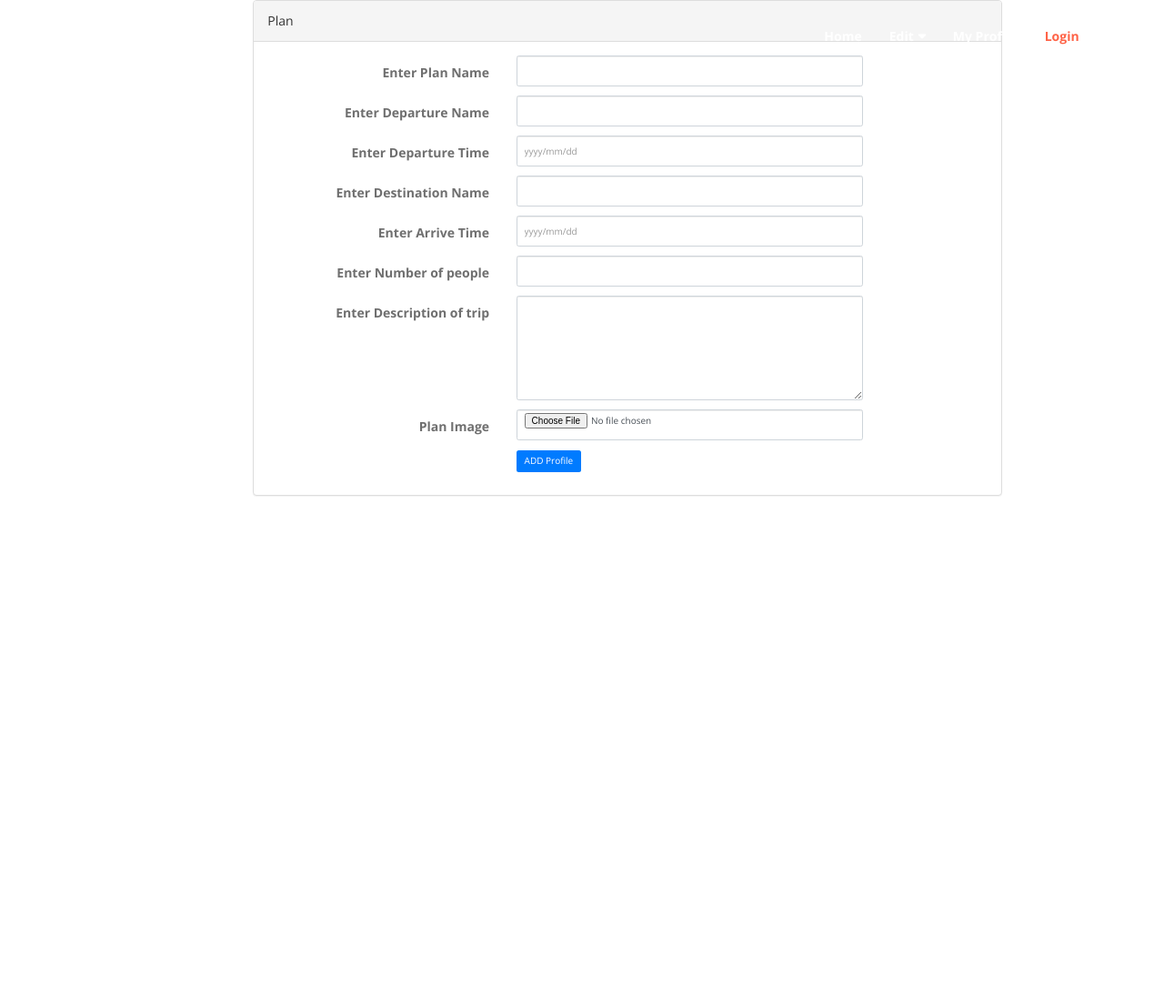
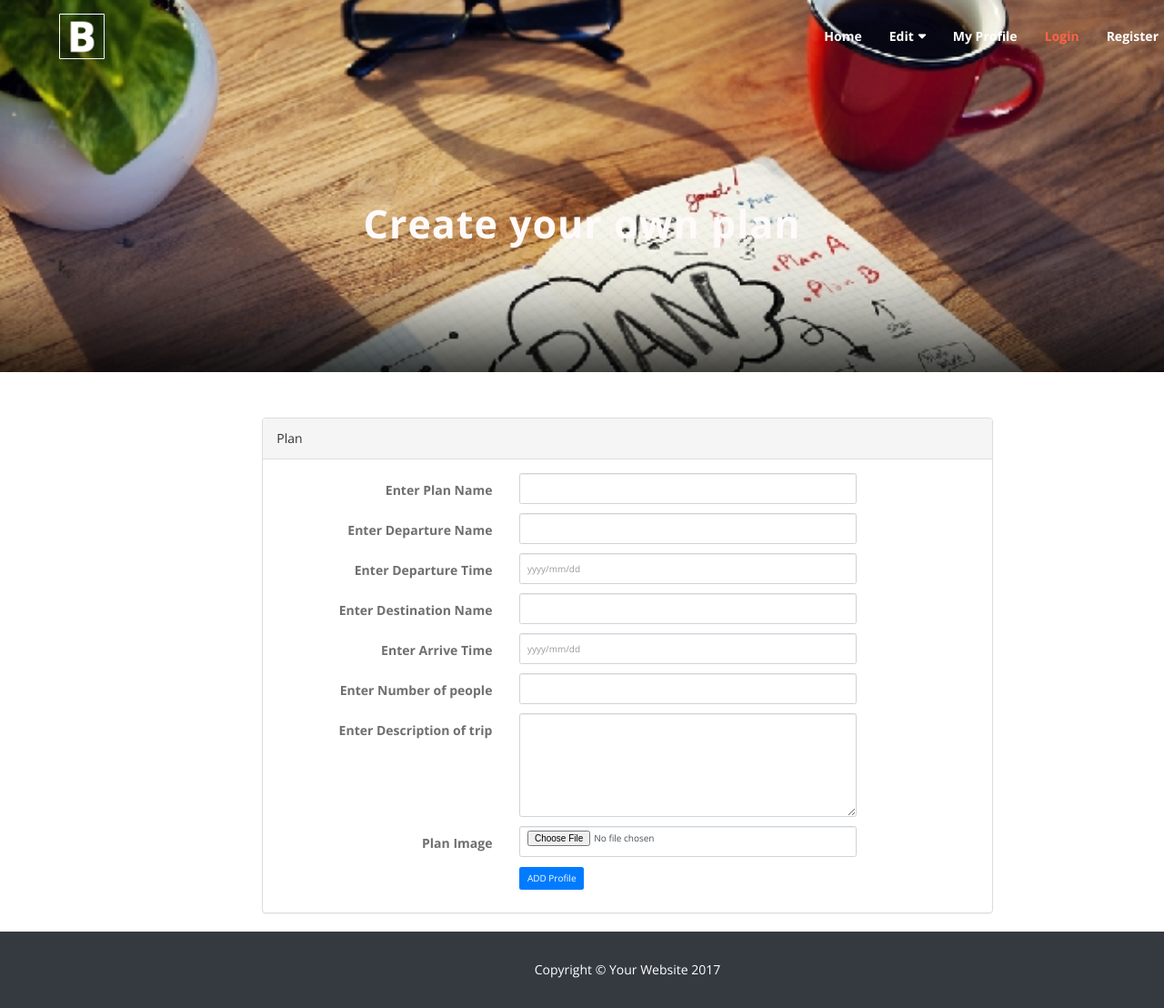
Before and after one commit to haitte/travel_together_ver2, a Laravel app: page /plan in a window 1280 px wide. Shown: the whole page at 91% size. Before the commit the page ends 545 px from the top, so only its background shows below. Run offline with Laravel 8, Linux system fonts and the light colour scheme; settings files or empty folders that the repository lacks are supplied; some libraries are stand-ins or nearby versions.

Commit message:
fourth try

```diff
--- a/public/css/index_main2.css
+++ b/public/css/index_main2.css
@@ -3,6 +3,7 @@ body.critical #hero-banner {
     background-size: cover;
     background-image: url(/images/map.jpg);
 }
+
 
 map
 body, p, div {
--- a/resources/views/plan.blade.php
+++ b/resources/views/plan.blade.php
@@ -1,7 +1,20 @@
 @extends('layouts.headerapp')
 
-@section('content')
-<div class="container">
+@section('header')
+
+    <div class="pageheader fixed-demo dark">
+        <!-- agoda -->
+        <div id="hero-banner" class="hero-banner-container" data-selenium="hero-banner" style="background-image: url(/images/plan.jpg);background-color: #aaa">
+            <div class="container-agoda">
+            <h1 id="hero-banner-header1" class=" fade-in " data-selenium="hero-banner-h1">Create your own plan</h1>
+            </div>
+        </div>
+    </div>
+
+    <div class="clearfix"></div>
+
+@yield('content')
+<div class="container" style="margin-top:50px;>
     <div class="row">
         <div class="col-md-8 col-md-offset-2">
                 @if(count($errors)>0)
@@ -148,4 +161,15 @@
         </div>
     </div>
 </div>
+<div class="clearfix"></div>
+
+@yield('footer')
+    <!-- Start Footer -->
+    <footer class="py-5 bg-dark">
+      <div class="container">
+        <p class="m-0 text-center text-white">Copyright &copy; Your Website 2017</p>
+      </div>
+      <!-- /.container -->
+    </footer>
+    <!-- End Footer -->
 @endsection
--- a/resources/views/publishPlan.blade.php
+++ b/resources/views/publishPlan.blade.php
@@ -8,7 +8,7 @@
 
     <div class="pageheader fixed-demo dark">
         <!-- agoda -->
-        <div id="hero-banner" class="hero-banner-container" data-selenium="hero-banner" style="background-color: #aaa">
+        <div id="hero-banner1" class="hero-banner-container" data-selenium="hero-banner" style="background-color: #aaa">
             <div class="container-agoda">
             <h1 id="hero-banner-header1" class=" fade-in " data-selenium="hero-banner-h1">It's time to travel together</h1>
             </div>
```
Also changed, not shown: resources/views/profile.blade.php (+26 -2 lines), public/images/plan.jpg (added), public/images/profile.jpeg (added).
